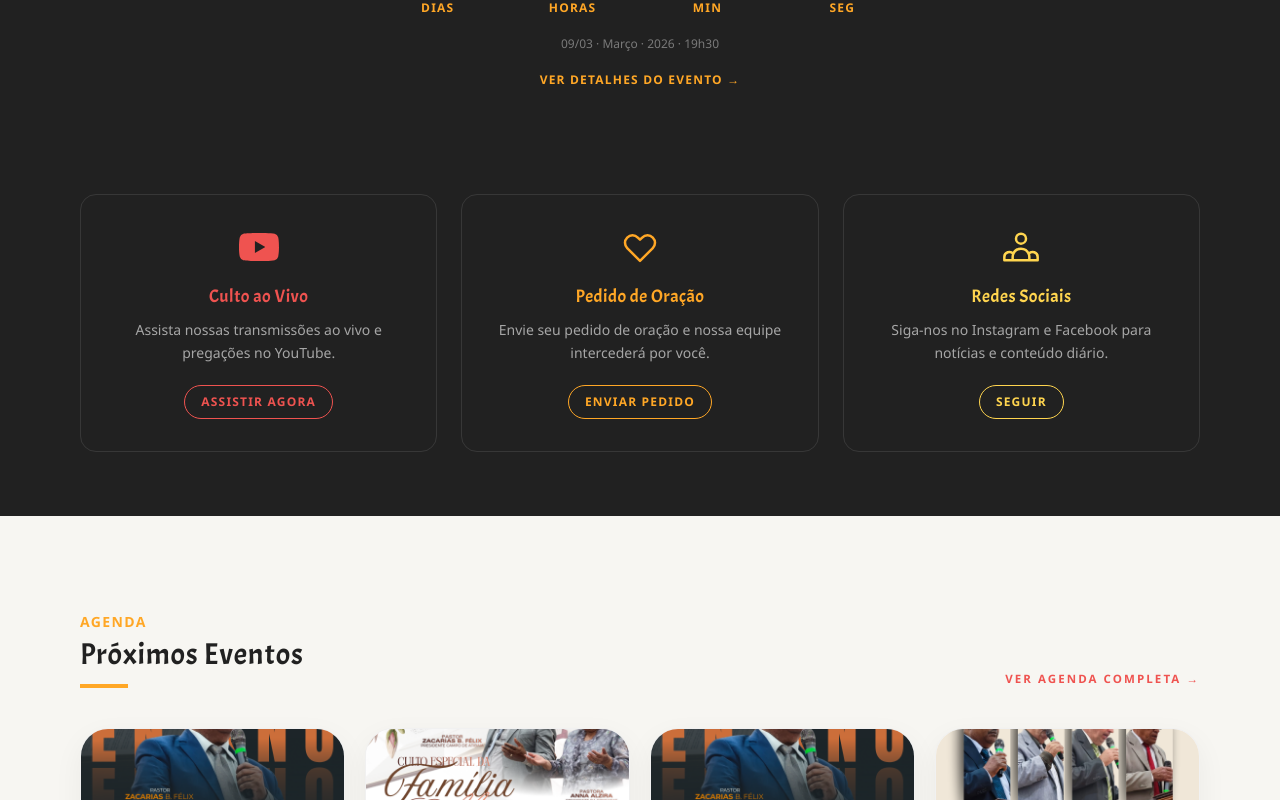
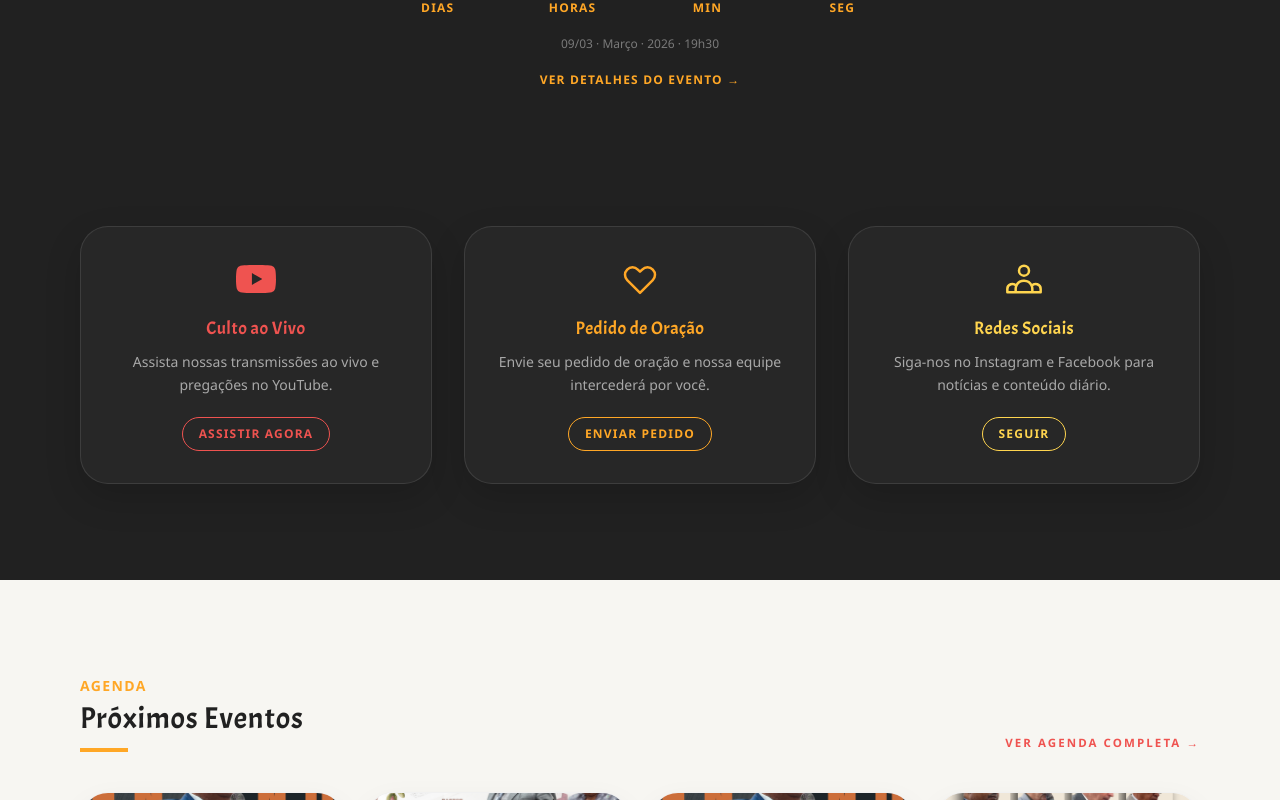
Before and after one commit to JrValerio/admadureira-atibaia, a Next.js app: page / in a window 1280 px wide. Shown: the part 1680-2480 px from the top of the page. Built offline with nearby package versions, Linux system fonts and the light colour scheme; no server answers.

Commit message:
feat: add structural section primitives to design system

```diff
--- a/src/app/globals.css
+++ b/src/app/globals.css
@@ -44,6 +44,64 @@ section[id] {
   scroll-margin-top: 80px;
 }
 
+.ui-section {
+  padding: 6rem 0;
+}
+
+.ui-section-container {
+  max-width: 72rem;
+  margin: 0 auto;
+  padding: 0 1rem;
+}
+
+.ui-section-eyebrow {
+  color: #ef5350;
+  font-size: 0.7rem;
+  font-weight: 700;
+  letter-spacing: 0.25em;
+  text-transform: uppercase;
+  margin-bottom: 0.6rem;
+}
+
+.ui-section-eyebrow--gold {
+  color: #ffa726;
+}
+
+.ui-section-title {
+  font-family: var(--font-acme), sans-serif;
+  font-size: clamp(1.9rem, 2.4vw, 2.6rem);
+  letter-spacing: 0.04em;
+  color: #212121;
+}
+
+.ui-card-grid {
+  display: grid;
+  gap: 2rem;
+  grid-template-columns: repeat(1, minmax(0, 1fr));
+}
+
+@media (min-width: 768px) {
+  .ui-card-grid {
+    grid-template-columns: repeat(2, minmax(0, 1fr));
+  }
+}
+
+@media (min-width: 1024px) {
+  .ui-card-grid {
+    grid-template-columns: repeat(3, minmax(0, 1fr));
+  }
+
+  .ui-card-grid--4lg {
+    grid-template-columns: repeat(4, minmax(0, 1fr));
+  }
+}
+
+@media (min-width: 1280px) {
+  .ui-card-grid--4xl {
+    grid-template-columns: repeat(4, minmax(0, 1fr));
+  }
+}
+
 .ui-card {
   background: #ffffff;
   border: 1px solid rgba(17, 17, 17, 0.06);
@@ -52,13 +110,33 @@ section[id] {
   transition:
     transform 0.28s ease,
     box-shadow 0.28s ease,
-    border-color 0.28s ease;
+    border-color 0.28s ease,
+    background-color 0.28s ease;
 }
 
 .ui-card:hover {
   transform: translateY(-4px);
   border-color: rgba(255, 167, 38, 0.4);
   box-shadow: 0 24px 55px rgba(17, 17, 17, 0.12);
+}
+
+.ui-card-dark {
+  border: 1px solid rgba(255, 255, 255, 0.1);
+  border-radius: 1.75rem;
+  background: rgba(255, 255, 255, 0.03);
+  box-shadow: 0 14px 36px rgba(0, 0, 0, 0.16);
+  transition:
+    transform 0.28s ease,
+    box-shadow 0.28s ease,
+    border-color 0.28s ease,
+    background-color 0.28s ease;
+}
+
+.ui-card-dark:hover {
+  transform: translateY(-4px);
+  background: rgba(255, 255, 255, 0.06);
+  border-color: rgba(255, 255, 255, 0.22);
+  box-shadow: 0 22px 48px rgba(0, 0, 0, 0.22);
 }
 
 .ui-btn-primary,
--- a/src/sections/Cultos.tsx
+++ b/src/sections/Cultos.tsx
@@ -34,25 +34,25 @@ const eventosEspeciais = [
 
 export default function Cultos() {
   return (
-    <section id="cultos" className="py-24 bg-[#f5f5f5]">
-      <div className="max-w-6xl mx-auto px-4">
+    <section id="cultos" className="ui-section bg-[#f7f6f2]">
+      <div className="ui-section-container">
         {/* Cabeçalho */}
         <div className="text-center mb-16">
-          <p className="text-[#ffa726] text-sm font-semibold tracking-widest uppercase mb-2">
+          <p className="ui-section-eyebrow ui-section-eyebrow--gold">
             Programação
           </p>
-          <h2 className="font-acme text-3xl md:text-4xl text-[#212121] tracking-wide">
+          <h2 className="ui-section-title">
             Horários de Culto
           </h2>
           <div className="w-16 h-1 bg-[#ffa726] mx-auto mt-4" />
         </div>
 
         {/* Grid de cultos */}
-        <div className="grid grid-cols-1 sm:grid-cols-2 lg:grid-cols-4 gap-6 mb-12">
+        <div className="ui-card-grid ui-card-grid--4lg mb-12">
           {cultos.map((culto) => (
             <div
               key={culto.dia}
-              className="bg-white rounded-2xl shadow-md p-6 border-t-4 border-[#ffa726] hover:shadow-lg transition-shadow"
+              className="ui-card p-6 border-t-4 border-[#ffa726]"
             >
               <div className="text-3xl mb-3">{culto.icone}</div>
               <h3 className="font-acme text-[#212121] text-base mb-4 tracking-wide">
@@ -73,8 +73,8 @@ export default function Cultos() {
         </div>
 
         {/* Eventos especiais */}
-        <div className="bg-white rounded-2xl shadow-sm border border-[#ffa726]/40 p-6 max-w-xl mx-auto text-center">
-          <p className="text-[#ffa726] text-xs font-semibold tracking-widest uppercase mb-4">
+        <div className="ui-card border border-[#ffa726]/30 p-6 max-w-xl mx-auto text-center">
+          <p className="ui-section-eyebrow ui-section-eyebrow--gold mb-4">
             Eventos Mensais
           </p>
           <div className="flex flex-col sm:flex-row gap-4 justify-center">
--- a/src/sections/Destaques.tsx
+++ b/src/sections/Destaques.tsx
@@ -42,16 +42,16 @@ const destaques = [
 
 export default function Destaques() {
   return (
-    <section className="bg-[#212121] py-16">
-      <div className="max-w-6xl mx-auto px-4">
-        <div className="grid grid-cols-1 md:grid-cols-3 gap-6">
+    <section className="ui-section bg-[#212121]">
+      <div className="ui-section-container">
+        <div className="ui-card-grid">
           {destaques.map((item) => (
             <a
               key={item.titulo}
               href={item.href}
               target={item.href.startsWith("http") ? "_blank" : undefined}
               rel={item.href.startsWith("http") ? "noopener noreferrer" : undefined}
-              className="group flex flex-col items-center text-center p-8 rounded-2xl border border-white/10 hover:border-white/30 transition-all duration-300 hover:-translate-y-1 hover:shadow-xl"
+              className="ui-card-dark group flex flex-col items-center text-center p-8"
             >
               <div className={`mb-4 transition-transform duration-300 group-hover:scale-110 ${item.iconColor}`}>
                 {item.icone}
--- a/src/sections/Ministerios.tsx
+++ b/src/sections/Ministerios.tsx
@@ -6,13 +6,13 @@ export default function Ministerios() {
   const ministerios = getMinisterios();
 
   return (
-    <section id="ministerios" className="py-24 bg-white">
-      <div className="max-w-6xl mx-auto px-4">
+    <section id="ministerios" className="ui-section bg-white">
+      <div className="ui-section-container">
         <div className="text-center mb-16">
-          <p className="text-[#ffa726] text-sm font-semibold tracking-widest uppercase mb-2">
+          <p className="ui-section-eyebrow ui-section-eyebrow--gold">
             Departamentos
           </p>
-          <h2 className="font-acme text-3xl md:text-4xl text-[#212121] tracking-wide">
+          <h2 className="ui-section-title">
             Ministérios
           </h2>
           <div className="w-16 h-1 bg-[#ffa726] mx-auto mt-4" />
@@ -22,12 +22,12 @@ export default function Ministerios() {
           </p>
         </div>
 
-        <div className="grid grid-cols-1 md:grid-cols-2 xl:grid-cols-4 gap-6">
+        <div className="ui-card-grid ui-card-grid--4xl">
           {ministerios.map((min) => (
             <Link
               key={min.slug}
               href={`/ministerios/${min.slug}`}
-              className="group rounded-2xl overflow-hidden border border-gray-100 hover:border-[#ffa726] hover:shadow-md transition-all duration-200 bg-white"
+              className="ui-card group overflow-hidden"
             >
               <div className="relative aspect-[4/3] bg-[#111] overflow-hidden">
                 <Image
@@ -51,7 +51,7 @@ export default function Ministerios() {
                 <p className="text-[#757575] text-sm leading-relaxed line-clamp-3">
                   {min.resumo}
                 </p>
-                <p className="text-[#ef5350] text-xs font-semibold tracking-widest uppercase mt-4">
+                <p className="ui-link-accent mt-4">
                   Ver ministério →
                 </p>
               </div>
@@ -62,13 +62,13 @@ export default function Ministerios() {
         <div className="flex flex-col sm:flex-row gap-4 justify-center mt-12">
           <Link
             href="/historia"
-            className="inline-flex items-center justify-center border border-[#212121] text-[#212121] hover:bg-[#212121] hover:text-white font-bold text-xs tracking-widest uppercase px-6 py-3 rounded-full transition-colors"
+            className="ui-btn-secondary"
           >
             Ver história da igreja
           </Link>
           <Link
             href="/congregacoes"
-            className="inline-flex items-center justify-center bg-[#ffa726] hover:bg-[#ffb74d] text-[#212121] font-bold text-xs tracking-widest uppercase px-6 py-3 rounded-full transition-colors"
+            className="ui-btn-primary"
           >
             Ver congregações
           </Link>
```
